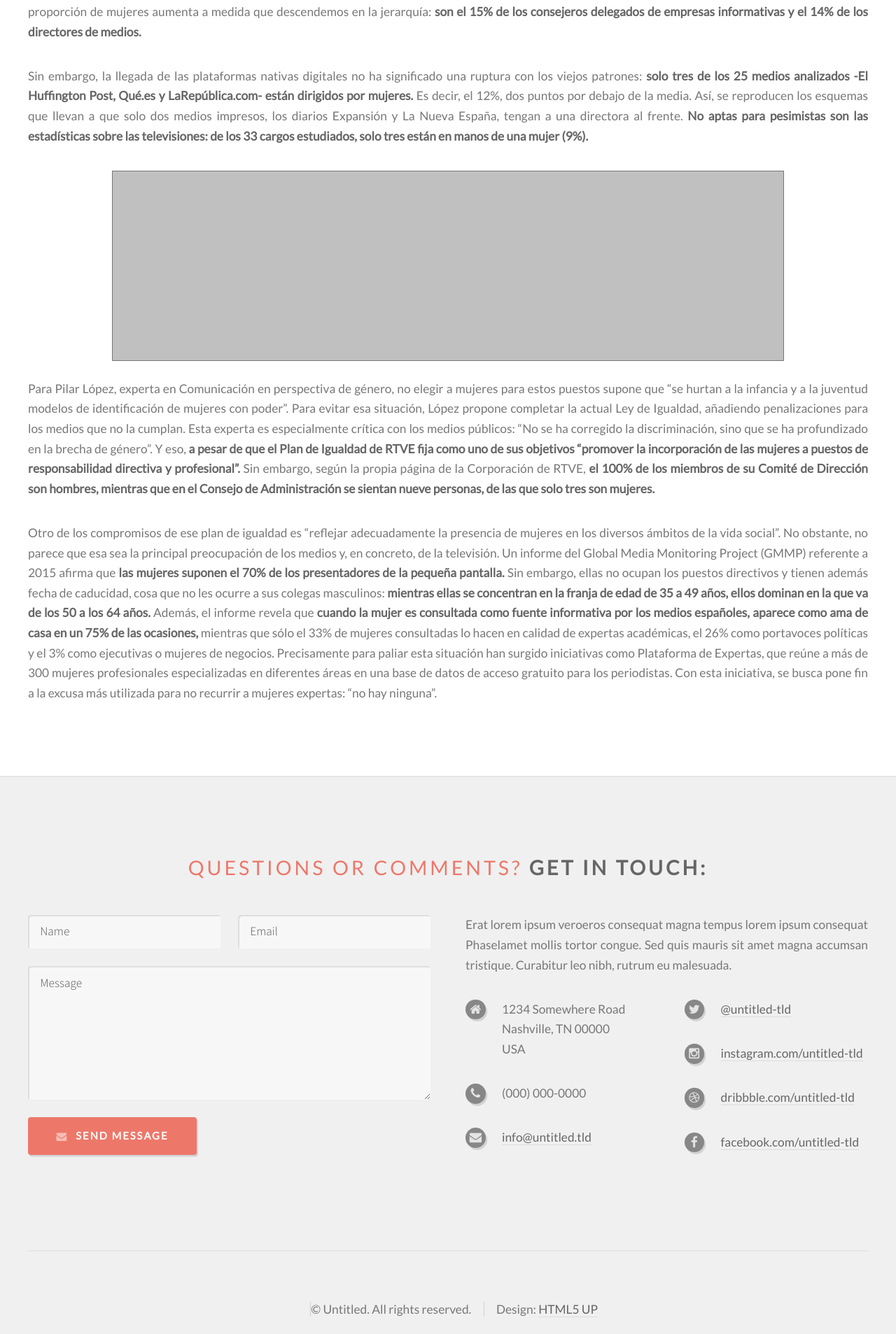
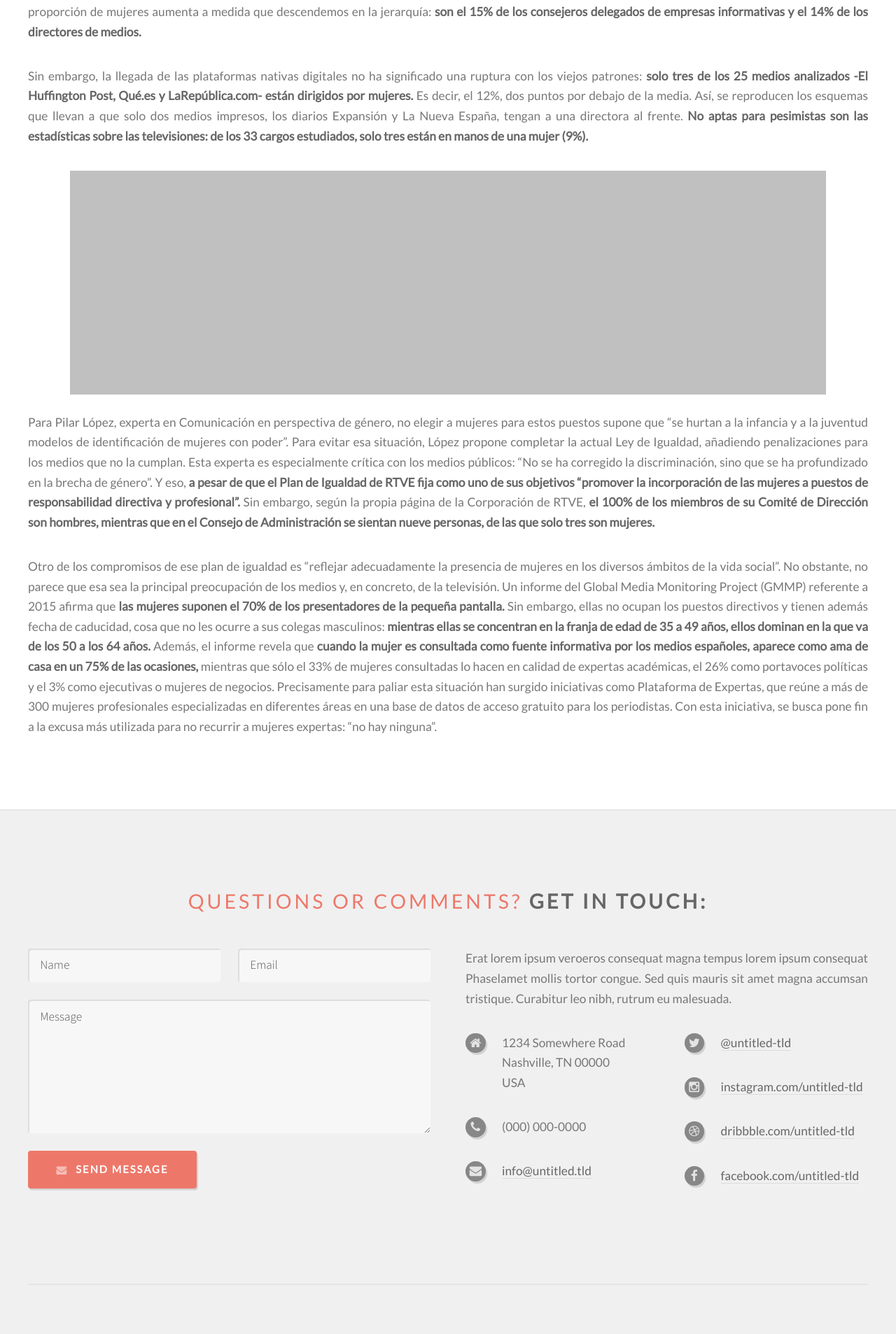
Before and after one commit to medialab-prado/3tpd-mapa-poder-femenino, a Jekyll site: the page built from medios/index.html, in a window 1280 px wide. Shown: the part 677-2584 px from the top of the page at 70% size. Built offline with Jekyll 4.4.1, drawn with Linux system fonts in a browser that asks for light colours.

Commit message:
Se agregó la visualización de medios. Se quitó el borde para las visulizaciones

```diff
--- a/css/custom.css
+++ b/css/custom.css
@@ -189,7 +189,6 @@
 	width: 80%;
 	background: #c0c0c0;
 	margin: 1.5em auto !important;
-	border: 1px solid;
 }
 .visualization-big {
 	width: 90%;
--- a/medios/index.html
+++ b/medios/index.html
@@ -22,23 +22,23 @@
 		<p>
 			Sin embargo, la llegada de las plataformas nativas digitales no ha significado una ruptura con los viejos patrones: <strong>solo tres de los 25 medios analizados -El Huffington Post, Qué.es y LaRepública.com- están dirigidos por mujeres.</strong> Es decir, el 12%, dos puntos por debajo de la media. Así, se reproducen los esquemas que llevan a que solo dos medios impresos, los diarios Expansión y La Nueva España, tengan a una directora al frente. <strong>No aptas para pesimistas son las estadísticas sobre las televisiones: de los 33 cargos estudiados, solo tres están en manos de una mujer (9%).</strong>
 		</p>
-		<section class="visualization">
-		<div class='tableauPlaceholder' style='width: 80%; height: 270px;'>
+		<section class="visualization visualization-big">
+			<div class='tableauPlaceholder' style='width: 80%; height: 320px;'>
 				<noscript>
 					<a href='#'><img alt=' '
-					src='https:&#47;&#47;public.tableau.com&#47;static&#47;images&#47;Ma&#47;Mapadelpoderfemenino-Mujeresenlasejecutivasdelospartidospolticos20042015&#47;Mujeresenlasejecutivasdelospartidospolticos2004-2015&#47;1_rss.png'
+						src='https:&#47;&#47;public.tableau.com&#47;static&#47;images&#47;Mu&#47;Mujeresenpuestosdirectivos2015-medios&#47;Medios-Mujeresenpuestosdirectivos2015&#47;1_rss.png'
 						style='border: none' /></a>
 				</noscript>
-			<object class='tableauViz' width='100%' height='270'
+				<object class='tableauViz' width='100%' height='320'
 					style='display: none;'>
 					<param name='host_url' value='https%3A%2F%2Fpublic.tableau.com%2F' />
 					<param name='site_root' value='' />
 					<param name='name'
-					value='Mapadelpoderfemenino-Mujeresenlasejecutivasdelospartidospolticos20042015&#47;Mujeresenlasejecutivasdelospartidospolticos2004-2015' />
+						value='Mujeresenpuestosdirectivos2015-medios&#47;Medios-Mujeresenpuestosdirectivos2015' />
 					<param name='tabs' value='no' />
 					<param name='toolbar' value='yes' />
 					<param name='static_image'
-					value='https:&#47;&#47;public.tableau.com&#47;static&#47;images&#47;Ma&#47;Mapadelpoderfemenino-Mujeresenlasejecutivasdelospartidospolticos20042015&#47;Mujeresenlasejecutivasdelospartidospolticos2004-2015&#47;1.png' />
+						value='https:&#47;&#47;public.tableau.com&#47;static&#47;images&#47;Mu&#47;Mujeresenpuestosdirectivos2015-medios&#47;Medios-Mujeresenpuestosdirectivos2015&#47;1.png' />
 					<param name='animate_transition' value='yes' />
 					<param name='display_static_image' value='yes' />
 					<param name='display_spinner' value='yes' />
```
Lines whose indentation alone changed are shown as unchanged.
